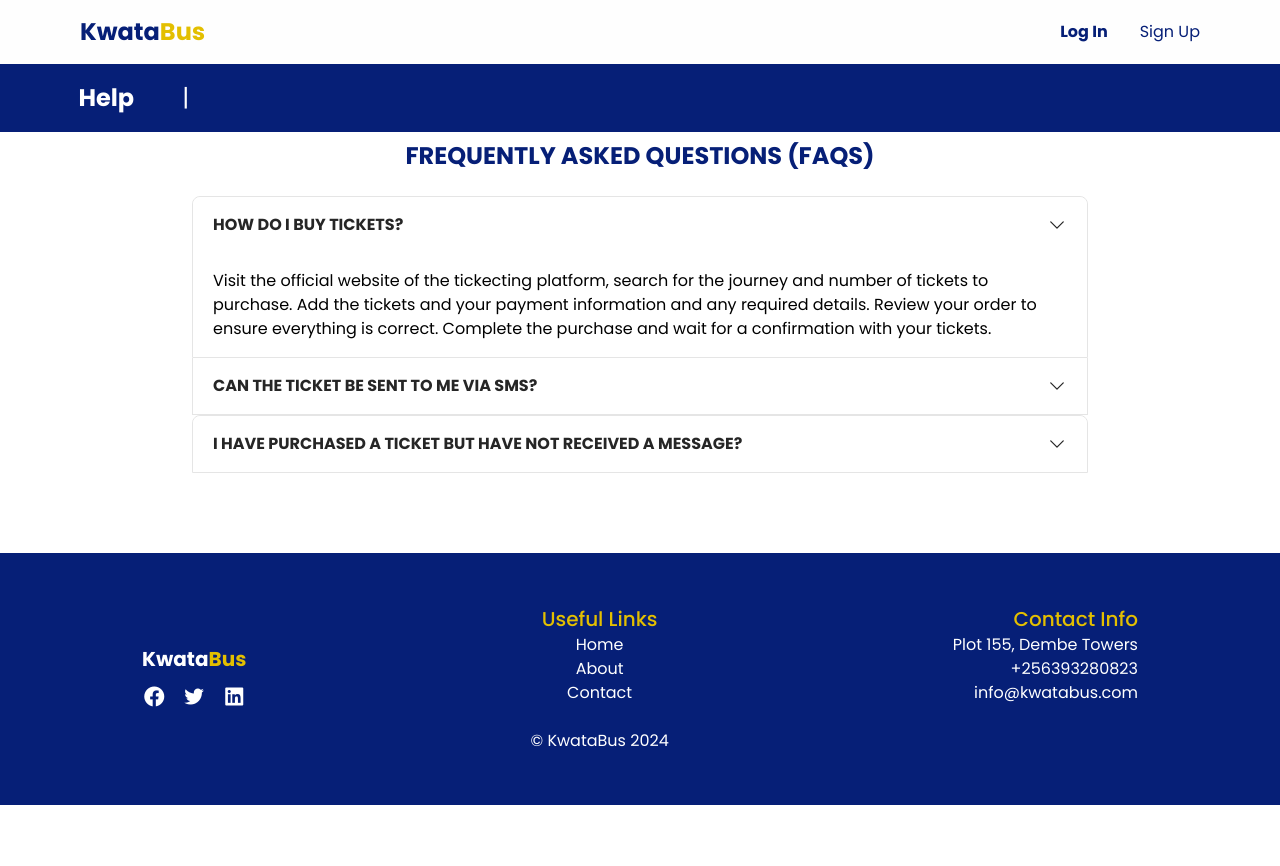
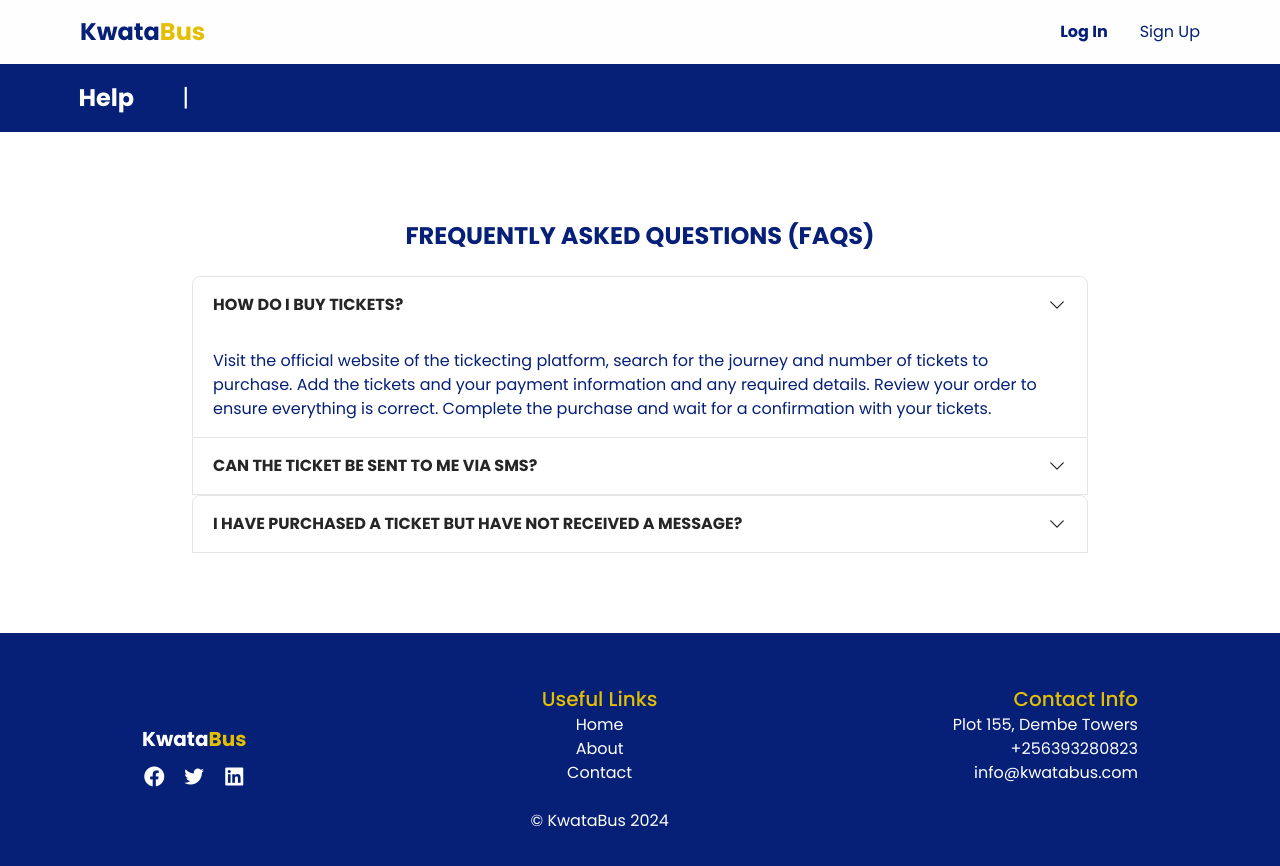
Before and after one commit to Patrickodida/KwataBus-App, a React (Vite) app: page /Help in a window 1280 px wide. Shown: the top 866 px of the page. Before the commit the page ends 805 px from the top, so only its background shows below. Built offline with nearby package versions, Linux system fonts and the light colour scheme.

Commit message:
Modify the FAQ's on the help page

```diff
--- a/src/pages/Help.jsx
+++ b/src/pages/Help.jsx
@@ -102,7 +102,7 @@
         </div>
       </div>
 
-      <div className="faq-section w-[80%] sm:w-[70%] m-auto">
+      <div className="faq-section w-[80%] sm:w-[70%] m-auto mt-20 text-[#061f77]">
         <h1 className="text-center p-2 text-[#061f77] font-bold text-2xl w-full">
           FREQUENTLY ASKED QUESTIONS (FAQS)
         </h1>
```
